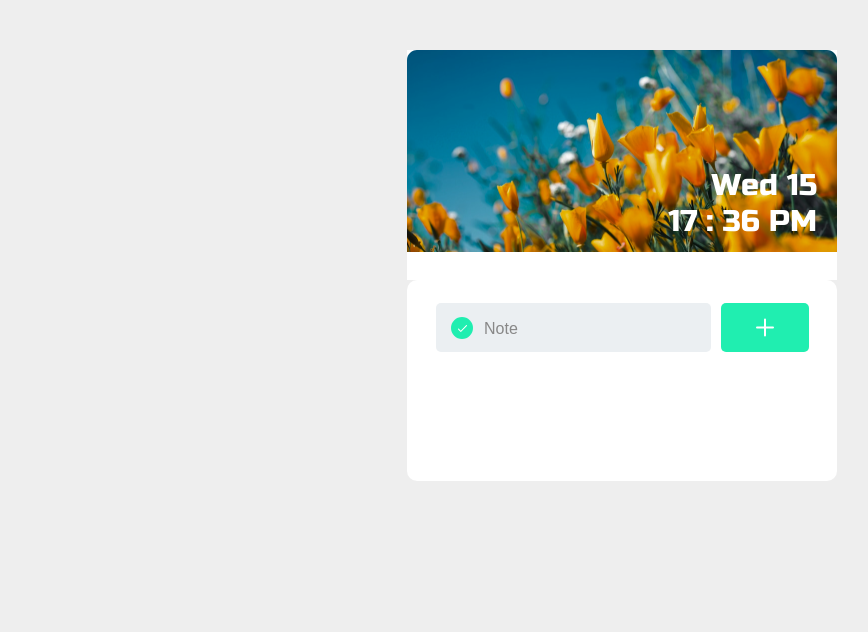
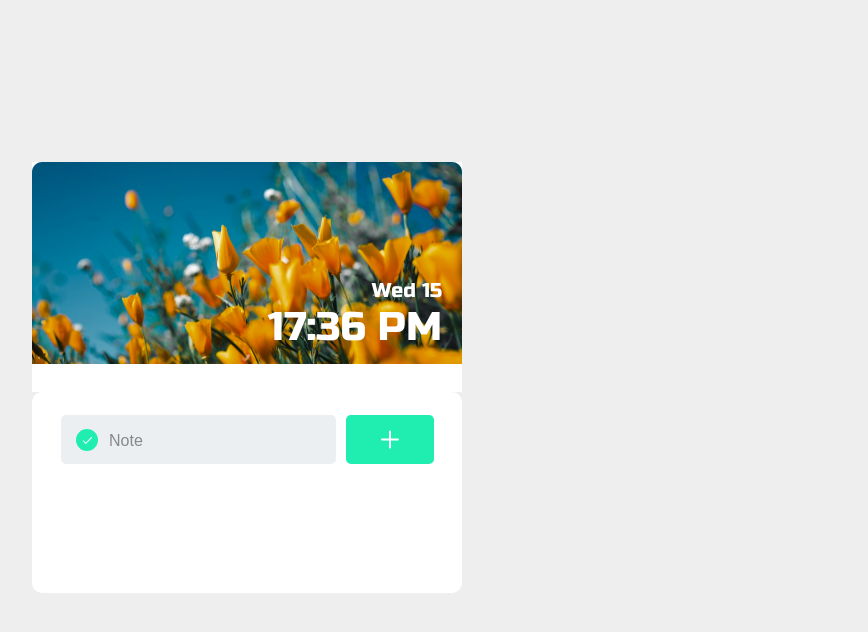
Before and after one commit to AchiPhutkaradze/todo-UI-, a React (Vite) app: page / in a window 1280 px wide. Shown: the top 632 px of the page, without its empty margins (393-1261 px from the left). Built offline with nearby package versions, Linux system fonts and the light colour scheme.

Commit message:
add date functionality

```diff
--- a/package.json
+++ b/package.json
@@ -10,6 +10,7 @@
     "preview": "vite preview"
   },
   "dependencies": {
+    "date-fns": "^2.30.0",
     "react": "^18.2.0",
     "react-dom": "^18.2.0"
   },
--- a/src/App.jsx
+++ b/src/App.jsx
@@ -15,11 +15,7 @@ function App() {
           setTime={setTime}
           currentTimeState={currentTimeState}
         />
-        <Container
-          time={time}
-          setTime={setTime}
-          currentTimeState={currentTimeState}
-        />
+        <Container time={time} />
       </div>
     </>
   );
--- a/src/app.css
+++ b/src/app.css
@@ -7,17 +7,21 @@
 body {
   display: flex;
   flex-direction: column;
-  justify-content: center;
   align-items: end;
   background: #eee;
-  padding: 50px;
+  align-items: center;
+  justify-content: center;
+  padding-top: 162px;
 }
+
 @media screen and (min-width: 1440px) {
   body {
     background-image: url(./assets/Todo.svg);
     background-repeat: no-repeat;
     background-position-y: center;
     background-position-x: 306px;
+    padding: 122px 50px;
+    align-items: end;
   }
   .main-container {
     margin-right: 280px;
--- a/src/components/Container.jsx
+++ b/src/components/Container.jsx
@@ -2,27 +2,30 @@ import React, { useState, useEffect } from "react";
 import "./container.css";
 import Delete from "../assets/delete.svg";
 import Plus from "../assets/plus.svg";
+import { isToday, isYesterday } from "date-fns";
 
 function Container(props) {
   const [value, setValue] = useState("");
   const [allTodo, setAllTodo] = useState(
     localStorage.getItem("todo") ? JSON.parse(localStorage.getItem("todo")) : []
   );
-  console.log(value);
-  const daysOfWeek = ["Sun", "Mon", "Tue", "Wed", "Thu", "Fri", "Sat"];
-  const dayOfWeek = daysOfWeek[props.currentTimeState.getDay()];
+
+  const day = (date) => {
+    const daysOfWeek = date.getDay();
+    const dayNames = ["Sun", "Mon", "Tue", "Wed", "Thu", "Fri", "Sat"];
+    const day = dayNames[daysOfWeek];
+    return day;
+  };
   const btn = () => {
     setAllTodo([
-      ...allTodo,
       {
         text: value,
-        time: props.time,
-        day: dayOfWeek,
+        date: new Date(),
       },
+      ...allTodo,
     ]);
     setValue("");
   };
-
   useEffect(() => {
     localStorage.setItem("todo", JSON.stringify(allTodo));
   }, [allTodo]);
@@ -59,13 +62,19 @@ function Container(props) {
                       {item.text}
                     </span>
                     <div className="day-time">
-                      <div className="item-day">{item.day}</div>
+                      <div className="item-day">
+                        {isToday(new Date(item.date))
+                          ? "Today"
+                          : isYesterday(new Date(item.date))
+                          ? "Yesterday"
+                          : day(new Date(item.date))}
+                      </div>
                       at
                       <div className="item-time">
-                        {" "}
-                        {item.time > 12 < 0
-                          ? `${item.time}AM`
-                          : `${item.time}PM`}
+                        {new Date(item.date).getHours()}
+                        {":"}
+                        {new Date(item.date).getMinutes()}{" "}
+                        {new Date(item.date).getHours() > 12 < 0 ? "AM" : "PM"}
                       </div>
                     </div>
                   </div>
@@ -94,3 +103,9 @@ function Container(props) {
   );
 }
 export default Container;
+{
+  /* {" "}
+                        {item.time > 12 < 0
+                          ? `${item.time}AM`
+                          : `${item.time}PM`} */
+}
--- a/src/components/container.css
+++ b/src/components/container.css
@@ -95,7 +95,6 @@ input[type="checkbox"].icon-circle {
   width: 28px;
   height: 28px;
 }
-
 .delete {
   cursor: pointer;
 }
@@ -106,3 +105,8 @@ input::placeholder {
   color: #888;
   font-size: 16px;
 }
+.day-time {
+  color: #888;
+  font-family: Inter;
+  font-size: 14px;
+}
--- a/src/components/header/Header.jsx
+++ b/src/components/header/Header.jsx
@@ -1,4 +1,4 @@
-import React, { useEffect, useState } from "react";
+import React, { useEffect } from "react";
 import "./header.css";
 
 export default function Header(props) {
@@ -12,7 +12,7 @@ export default function Header(props) {
     if (h == 0) {
       h = "0" + h;
     }
-    const hm = `${h} : ${m} `;
+    const hm = `${h}:${m} `;
     props.setTime(hm);
   };
   useEffect(() => {
--- a/src/components/header/header.css
+++ b/src/components/header/header.css
@@ -17,4 +17,10 @@
   flex-direction: column;
   justify-content: end;
   align-items: flex-end;
+  color: #fff;
+  font-size: 20px;
 }
+.clock {
+  color: #fff;
+  font-size: 40px;
+}
```
Also changed, not shown: 1 other file (tests, documents, lock files or other folders).
